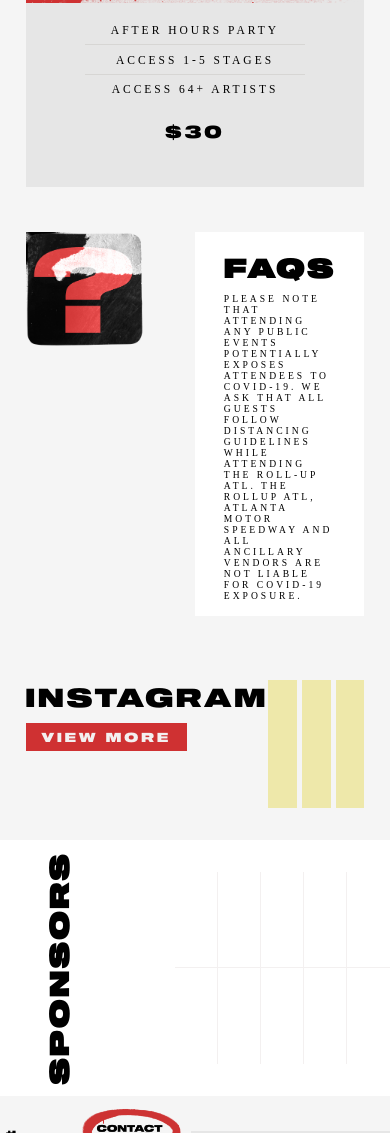
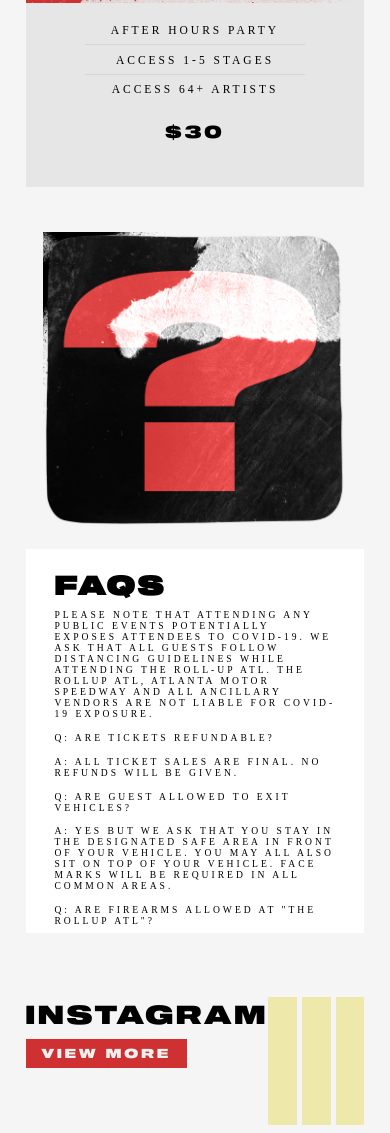
Before and after one commit to JonasAnn/rollup, a plain HTML site: page index.html in a window 390 px wide. Shown: the part 3674-4807 px from the top of the page. Drawn offline with Linux system fonts and the light colour scheme; a web font is replaced by a local one.

Commit message:
faq section mobile

```diff
--- a/style.css
+++ b/style.css
@@ -607,7 +607,20 @@
     font-family: shapiro-dark;
     font-size: 4rem;
 }
-
+/* media query for faq */
+@media only screen and (max-width: 600px){
+    .faq__box{
+        flex-direction: column;
+    }
+    .faq__question{
+        width: 90%;
+        align-self: center;
+        margin: 0 0 3rem;
+    }
+    .faq__details{
+        width: 100%;
+    }
+}
 /* styling fro instagram section */
 .instagram{
     background-color: #F5F5F5;
```
